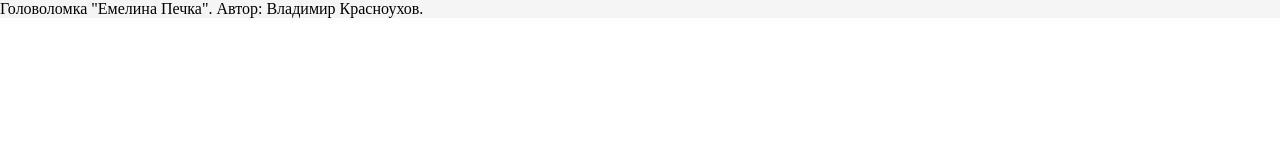
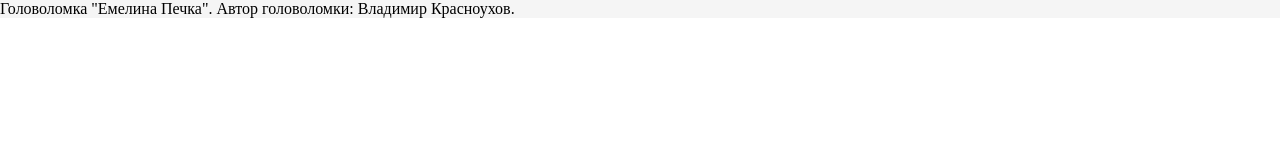
Before and after one commit to polozkov/pechka, a plain HTML site: page index.html in a window 1280 px wide. Shown: the top 160 px of the page. Drawn offline with Linux system fonts and the light colour scheme.

Commit message:
добавил в index Автор головоломки: ВКрасноухов

```diff
--- a/index.html
+++ b/index.html
@@ -8,7 +8,7 @@
 </head>
 
 <body>
-    <div>Головоломка "Емелина Печка". Автор: Владимир Красноухов. </div>
+    <div>Головоломка "Емелина Печка". Автор головоломки: Владимир Красноухов. </div>
 
     <svg id="id_main_svg">
     </svg>
```
